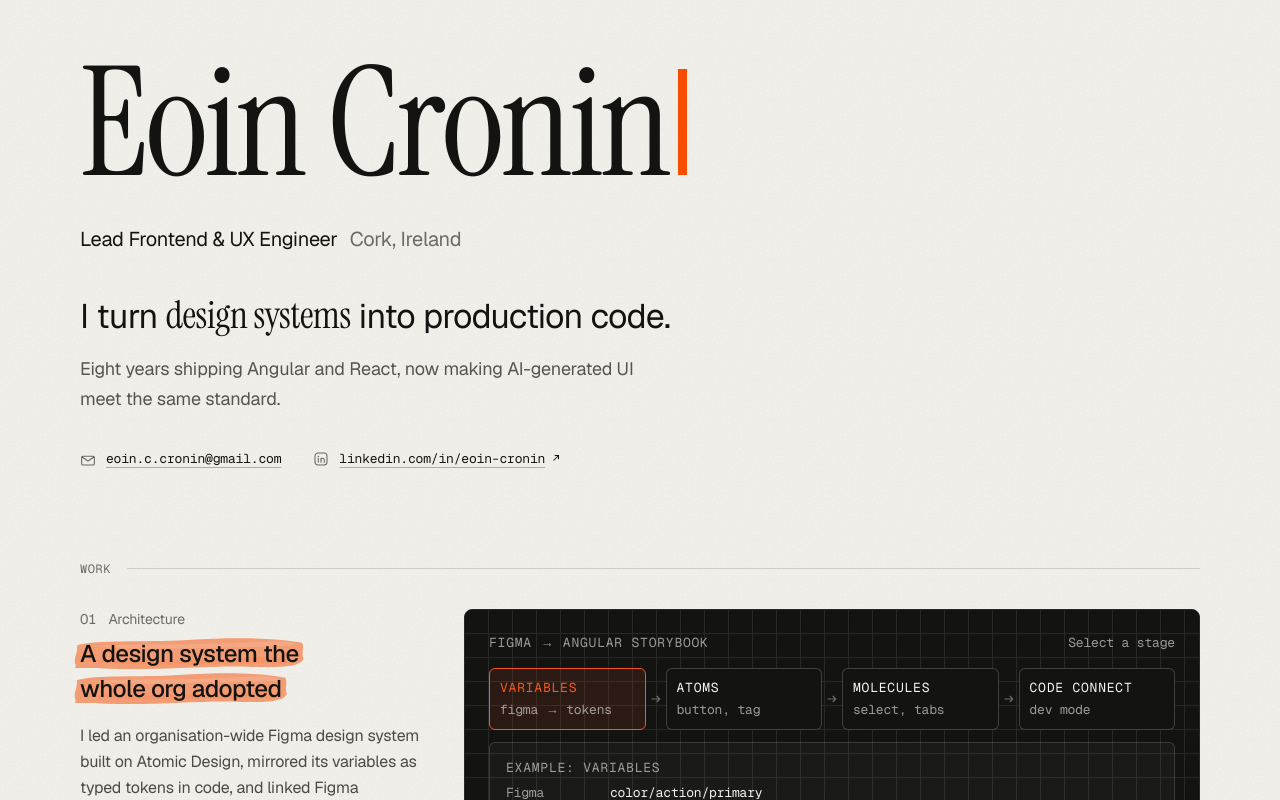
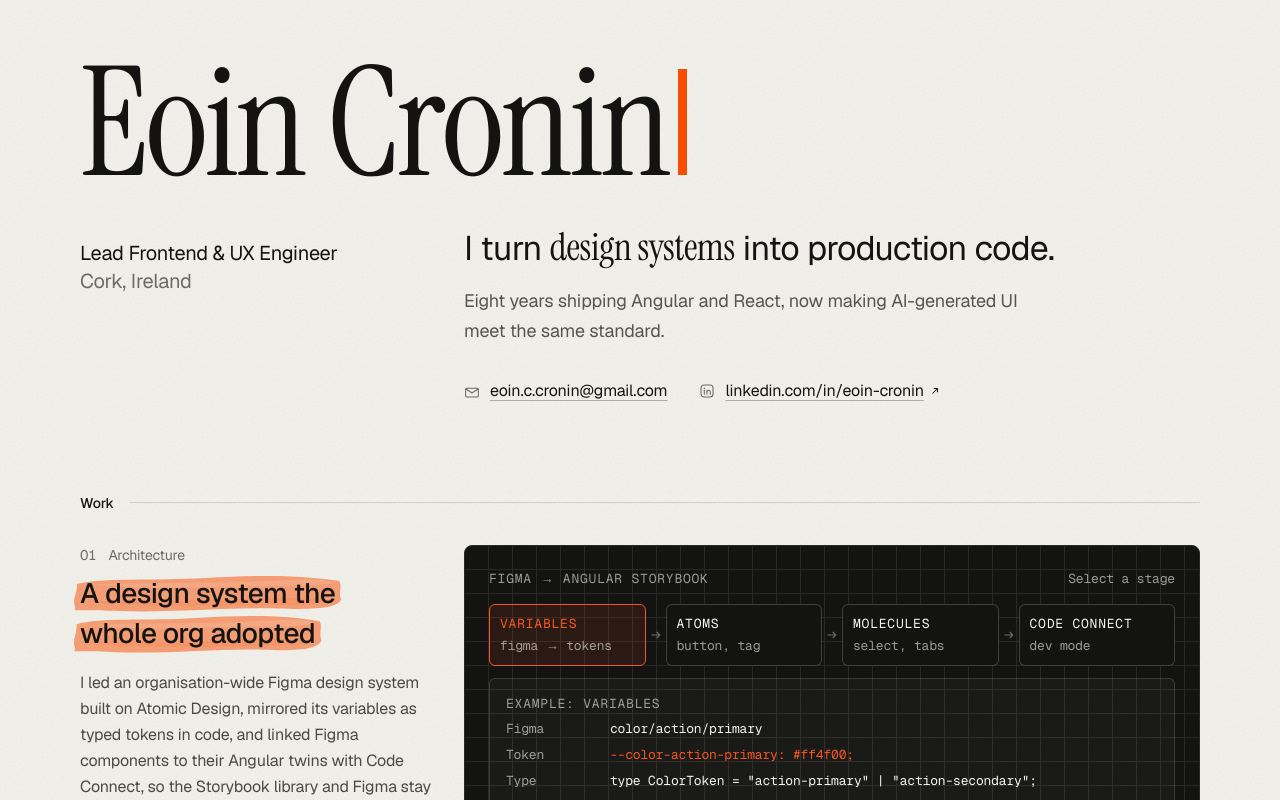
Before and after one commit to eoincro/Portfolio, a Next.js app: page / in a window 1280 px wide. Shown: the top 800 px of the page. Built offline with nearby package versions, Linux system fonts and the light colour scheme.

Commit message:
Refine hierarchy: orange for active state only, Work label, sans contact links, hero on work grid
Co-authored-by: Cursor <cursoragent@cursor.com>

```diff
--- a/components/portfolio/ContactLinks.tsx
+++ b/components/portfolio/ContactLinks.tsx
@@ -11,7 +11,7 @@ export function ContactLinks({ label, className = "" }: { label: string; classNa
               href={link.href}
               aria-label={`${link.label}: ${link.value}${link.external ? " (opens in new tab)" : ""}`}
               {...(link.external ? { target: "_blank", rel: "noreferrer" } : {})}
-              className="group inline-flex min-h-11 items-center gap-2.5 font-mono text-[12px] md:text-[13px]"
+              className="group inline-flex min-h-11 items-center gap-2.5 text-[15px] md:text-base"
             >
               <span className="text-ink/60 transition-colors duration-150 group-hover:text-ink [&_svg]:size-4">
                 <ContactIcon name={link.icon} />
--- a/components/portfolio/MetricStrip.tsx
+++ b/components/portfolio/MetricStrip.tsx
@@ -4,7 +4,7 @@ export function MetricStrip({ metrics }: { metrics: readonly Metric[] }) {
   return (
     <dl className="mt-6 max-w-md divide-y divide-ink/15 border-y border-ink/15 font-mono text-[12px] md:text-[13px]">
       {metrics.map((metric) => (
-        <div key={metric.label} className="grid grid-cols-[145px_1fr] items-baseline gap-4 py-2.5 sm:grid-cols-[180px_1fr]">
+        <div key={metric.label} className="grid grid-cols-[145px_1fr] items-baseline gap-4 py-2.5 sm:grid-cols-[180px_1fr] md:grid-cols-[120px_1fr] 2xl:grid-cols-[180px_1fr]">
           <dt className="tracking-[0.06em] text-ink/60 uppercase">{metric.label}</dt>
           <dd className="text-ink tabular-nums">{metric.value}</dd>
         </div>
--- a/components/portfolio/TypeHero.tsx
+++ b/components/portfolio/TypeHero.tsx
@@ -11,13 +11,13 @@ export function TypeHero() {
         Eoin Cronin
         <span aria-hidden className="ml-[0.06em] inline-block h-[0.7em] w-[0.06em] animate-caret-blink bg-signal group-hover:animate-caret-pulse motion-reduce:animate-none" />
       </h1>
-      <p className="mt-4 text-lg tracking-[-0.015em] md:mt-8 md:text-xl">
-        {profile.role}
-        <span className="block text-ink/60 md:ml-3 md:inline">Cork, Ireland</span>
-      </p>
+      <div className="mt-4 md:mt-8 lg:grid lg:grid-cols-12 lg:items-baseline lg:gap-x-8">
+        <p className="text-lg tracking-[-0.015em] md:text-xl lg:col-span-4 2xl:col-span-5">
+          {profile.role}
+          <span className="block text-ink/60 md:ml-3 md:inline lg:ml-0 lg:block">Cork, Ireland</span>
+        </p>
 
-      <div className="mt-10 md:grid md:grid-cols-12 md:gap-x-8">
-        <div className="md:col-span-8">
+        <div className="mt-10 lg:col-span-8 lg:mt-0 2xl:col-span-7">
           <p className="text-[clamp(1.375rem,3vw,2.125rem)] leading-[1.2] font-normal tracking-[-0.02em] text-balance">
             I turn{" "}
             <em className={`${serif.className} text-[1.12em] font-normal tracking-[-0.01em]`}>design systems</em>{" "}
--- a/components/portfolio/WorkIndex.tsx
+++ b/components/portfolio/WorkIndex.tsx
@@ -10,7 +10,7 @@ export function WorkIndex() {
     <section id="work" aria-labelledby="work-title" className="scroll-mt-8">
       <Container>
         <div className="flex items-center gap-4">
-          <h2 id="work-title" className="font-mono text-xs tracking-wider text-ink/60 uppercase">
+          <h2 id="work-title" className="text-sm font-medium text-ink">
             Work
           </h2>
           <span aria-hidden className="h-px flex-1 bg-ink/15" />
@@ -23,14 +23,14 @@ export function WorkIndex() {
                 aria-labelledby={`case-${study.id}`}
                 className={`py-12 md:grid md:grid-cols-12 md:items-start md:gap-x-8 md:py-16 ${index === 0 ? "pt-4 md:pt-8" : ""}`}
               >
-                <div className={`md:col-span-4 ${index % 2 === 1 ? "md:order-2" : ""}`}>
+                <div className={`md:col-span-4 2xl:col-span-5 ${index % 2 === 1 ? "md:order-2" : ""}`}>
                   <p className="flex gap-3 text-sm text-ink/60">
                     <span className="tabular-nums">{itemNumber(index)}</span>
                     {study.kind}
                   </p>
                   <h3
                     id={`case-${study.id}`}
-                    className="mt-2 -ml-[0.3em] text-xl leading-[1.45] font-medium tracking-[-0.02em] text-balance md:text-2xl"
+                    className="mt-2 -ml-[0.3em] text-xl leading-[1.45] font-medium tracking-[-0.02em] text-balance md:text-2xl xl:text-[1.75rem]"
                   >
                     <span className="paint-stroke">{study.title}</span>
                   </h3>
@@ -38,7 +38,7 @@ export function WorkIndex() {
                   <p className="mt-4 max-w-md text-base leading-relaxed text-ink/75">{study.summary}</p>
                   <MetricStrip metrics={study.metrics} />
                 </div>
-                <div className="mt-8 md:col-span-8 md:mt-0">
+                <div className="mt-8 md:col-span-8 md:mt-0 2xl:col-span-7">
                   <div className={`max-w-[56rem] ${index % 2 === 0 ? "md:ml-auto" : ""}`}>
                     <Diagram study={study.id} />
                   </div>
--- a/components/portfolio/diagrams/WorkflowDiagram.tsx
+++ b/components/portfolio/diagrams/WorkflowDiagram.tsx
@@ -3,7 +3,7 @@
 import { useEffect, useId, useRef, useState } from "react";
 import { Caption, DetailPanel, DiagramFrame, FlowArrow, NodeText, flowItemClass, flowListClass, nodeClass } from "./parts";
 
-const STEPS: readonly { id: string; label: string; sub: string; rule: string; emphasis?: boolean }[] = [
+const STEPS: readonly { id: string; label: string; sub: string; rule: string }[] = [
   {
     id: "figma",
     label: "Figma",
@@ -26,9 +26,7 @@ const STEPS: readonly { id: string; label: string; sub: string; rule: string; em
     id: "guardrails",
     label: "Guardrails",
     sub: "prompt + review",
-    rule: "Design-system components only, tokens instead of raw values, reviewed to the same bar as hand-written code.",
-    emphasis: true,
-  },
+    rule: "Design-system components only, tokens instead of raw values, reviewed to the same bar as hand-written code.",  },
   {
     id: "production",
     label: "Production",
@@ -77,7 +75,7 @@ export function WorkflowDiagram() {
                 aria-pressed={isActive}
                 aria-controls={panelId}
                 onClick={() => setActiveId(step.id)}
-                className={nodeClass(isActive ? "active" : step.emphasis ? "emphasis" : "idle", true)}
+                className={nodeClass(isActive ? "active" : "idle", true)}
               >
                 <NodeText label={step.label} sub={step.sub} active={isActive} />
               </button>
--- a/components/portfolio/diagrams/parts.tsx
+++ b/components/portfolio/diagrams/parts.tsx
@@ -20,12 +20,10 @@ export function Caption({ children, hint }: { children: ReactNode; hint?: string
   );
 }
 
-type NodeState = "idle" | "emphasis" | "active";
+type NodeState = "idle" | "active";
 
 const NODE_TONES: Record<NodeState, string> = {
-  idle: "border-ivory/20",
-  emphasis: "border-signal-on-dark/70",
-  active: "border-signal-on-dark bg-signal-on-dark/10",
+  idle: "border-ivory/20",  active: "border-signal-on-dark bg-signal-on-dark/10",
 };
 
 export function nodeClass(state: NodeState, interactive = false) {
```
